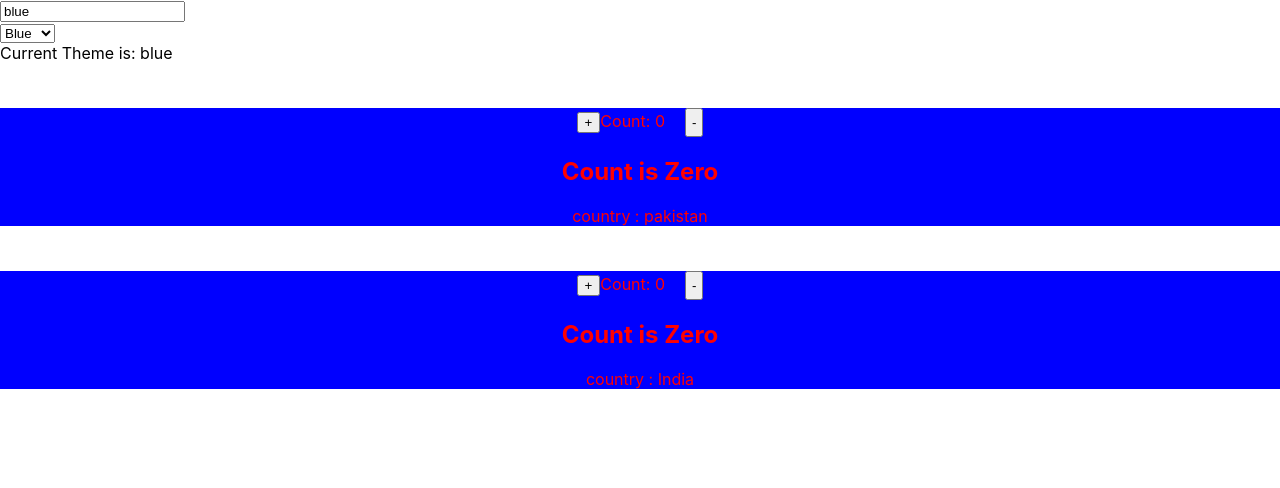
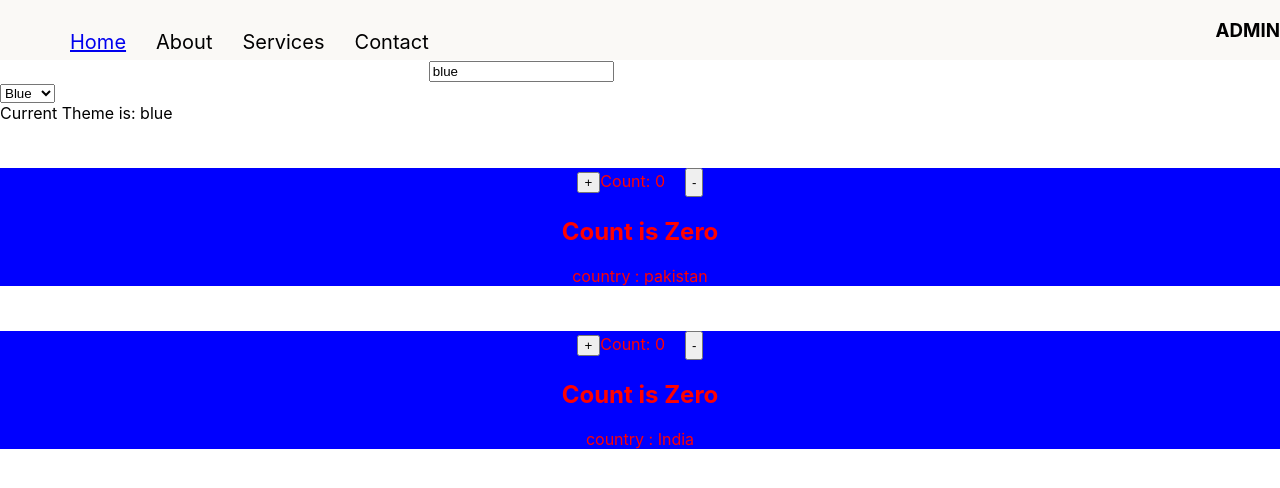
Before and after one commit to aakib7/admin, a React (Create React App) app: page / in a window 1280 px wide. Shown: the top 488 px of the page. Built offline with nearby package versions, Linux system fonts and the light colour scheme.

Commit message:
new files

```diff
--- a/src/App.js
+++ b/src/App.js
@@ -3,6 +3,7 @@ import './App.css';
 // import Count from './components/Count';
 import Counter from './components/Counter';
 import React from 'react';
+import Navbar from './components/Navbar';
 
 
 function App() {
@@ -11,6 +12,8 @@ function App() {
 
   return (
     <div>
+
+     <Navbar />
       {/* <Count />
       <Calculator /> */}
       <input
@@ -34,6 +37,7 @@ function App() {
 
       <Counter theme={theme} country="India" />
 
+
     </div>
   );
 }
--- /dev/null
+++ b/src/components/Navbar.jsx
@@ -0,0 +1,52 @@
+import React from 'react';
+const Navbar = () => {
+    let myStyles = {
+        backgroundColor: '#FAF9F6',
+        margin:'0px',
+        padding: '0px',
+        height: '60px',
+        width: '100%',
+        boxSizing: 'border-box',
+
+    };
+    let ulStyles = {
+        display:'inline',
+        color: 'black',
+        fontSize:'20px',
+        paddingLeft:'30px',
+        display: 'inline-block',
+        marginTop:'14px',
+        clear: 'both',
+        content: '',
+        display: 'inline-block',
+
+        }
+    let menu = {
+            float: 'left',
+        }
+    let anch = {
+        marginBottom: '4px',
+        display: 'inline-block',
+    }
+    let logoStyle = {
+        float: 'Right',
+    }
+    let logoName = {
+        display: 'inline-block',
+    }
+    return ( <div style={myStyles}>
+        <div style={menu}>
+            <ul>
+                <li style={ulStyles}><a href='#' style={anch}>Home</a></li>
+                <li style={ulStyles}>About</li>
+                <li style={ulStyles}>Services</li>
+                <li style={ulStyles}>Contact</li>
+            </ul>
+        </div>
+        <div className="logo" style={logoStyle}>
+            <h3 style={logoStyle}>ADMIN</h3>
+        </div>
+    </div> );
+}
+
+export default Navbar;
```
